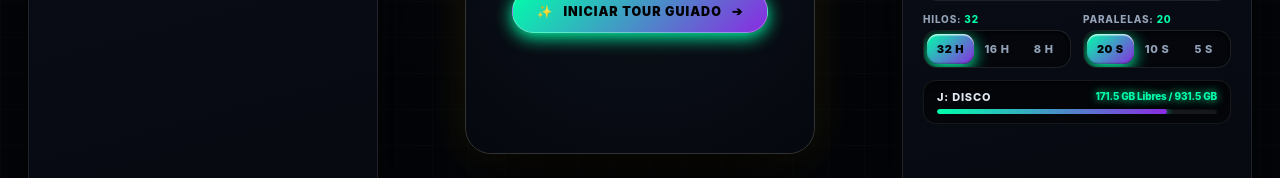
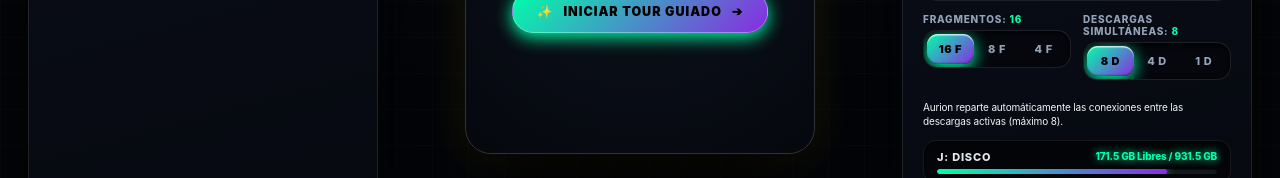
Before and after one commit to Manolilloo/Aurion, a browser extension: page frontend/index.html in a window 1280 px wide. Shown: the part 467-645 px from the top of the page. Drawn offline with Linux system fonts and the light colour scheme.

Commit message:
feat(ui): expose realistic fragment and batch limits

```diff
--- a/frontend/index.html
+++ b/frontend/index.html
@@ -251,29 +251,32 @@
             </div>
           </div>
 
-          <!-- CHIPS: HILOS Y PARALELAS -->
+          <!-- CHIPS: FRAGMENTOS Y DESCARGAS SIMULTÁNEAS -->
           <div id="block-threads-simul" style="display: grid; grid-template-columns: 1fr 1fr; gap: 12px;">
             <div>
-              <label class="section-label">HILOS: <span id="val-threads"
-                  style="color: var(--color-accent-1);">32</span></label>
+              <label class="section-label">FRAGMENTOS: <span id="val-threads"
+                  style="color: var(--color-accent-1);">16</span></label>
               <div class="chip-group" data-cfg="threads">
                 <div class="chip-glider"></div>
-                <button class="chip-btn active" data-val="32">32 H</button>
-                <button class="chip-btn" data-val="16">16 H</button>
-                <button class="chip-btn" data-val="8">8 H</button>
+                <button class="chip-btn active" data-val="16">16 F</button>
+                <button class="chip-btn" data-val="8">8 F</button>
+                <button class="chip-btn" data-val="4">4 F</button>
               </div>
             </div>
             <div>
-              <label class="section-label">PARALELAS: <span id="val-simul"
-                  style="color: var(--color-accent-1);">20</span></label>
+              <label class="section-label">DESCARGAS SIMULTÁNEAS: <span id="val-simul"
+                  style="color: var(--color-accent-1);">8</span></label>
               <div class="chip-group" data-cfg="simul">
                 <div class="chip-glider"></div>
-                <button class="chip-btn active" data-val="20">20 S</button>
-                <button class="chip-btn" data-val="10">10 S</button>
-                <button class="chip-btn" data-val="5">5 S</button>
+                <button class="chip-btn active" data-val="8">8 D</button>
+                <button class="chip-btn" data-val="4">4 D</button>
+                <button class="chip-btn" data-val="1">1 D</button>
               </div>
             </div>
           </div>
+          <p style="margin: 8px 0 0; color: var(--text-secondary); font-size: 10px; line-height: 1.4;">
+            Aurion reparte automáticamente las conexiones entre las descargas activas (máximo 8).
+          </p>
 
           <!-- TELEMETRÍA DE DISCO -->
           <div class="telemetry-card" id="block-telemetry">
```
